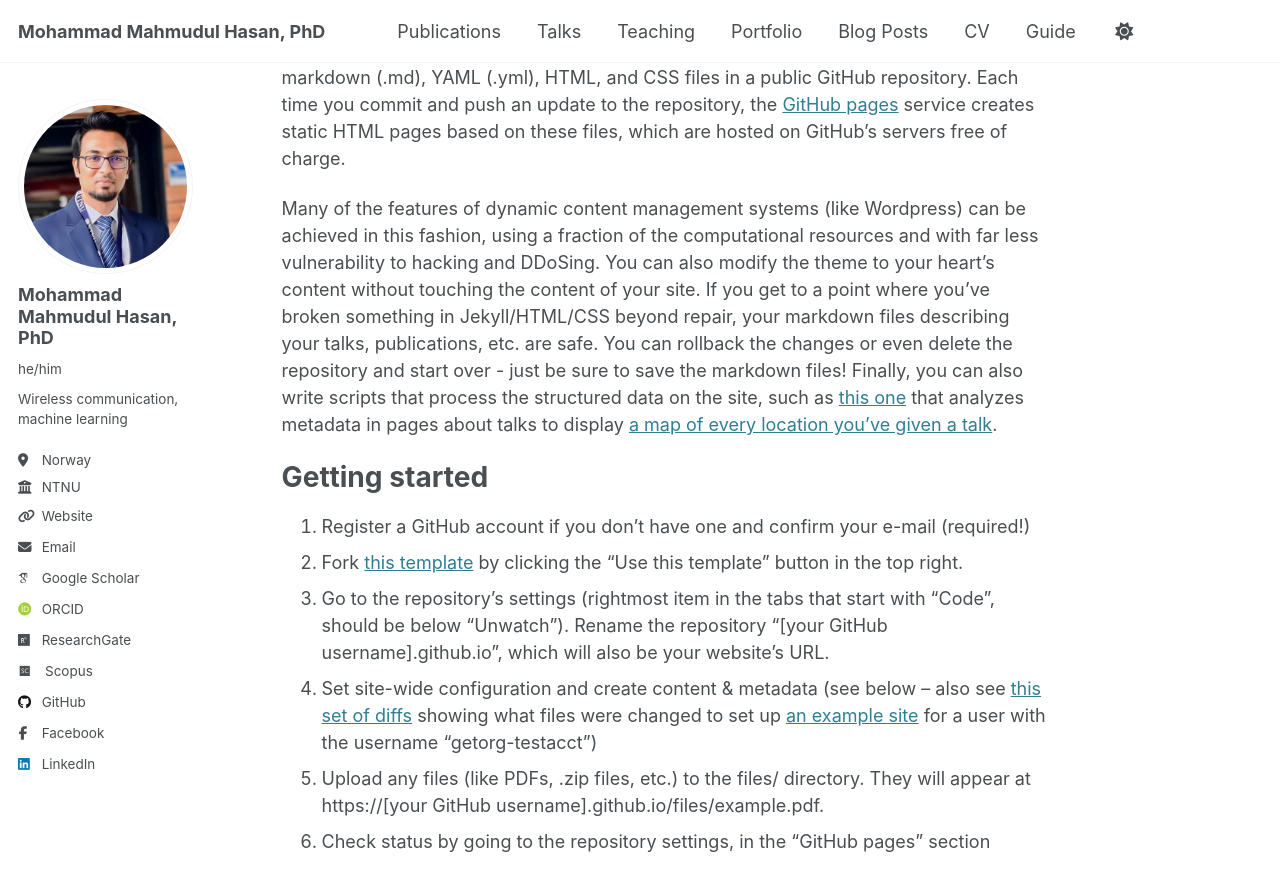
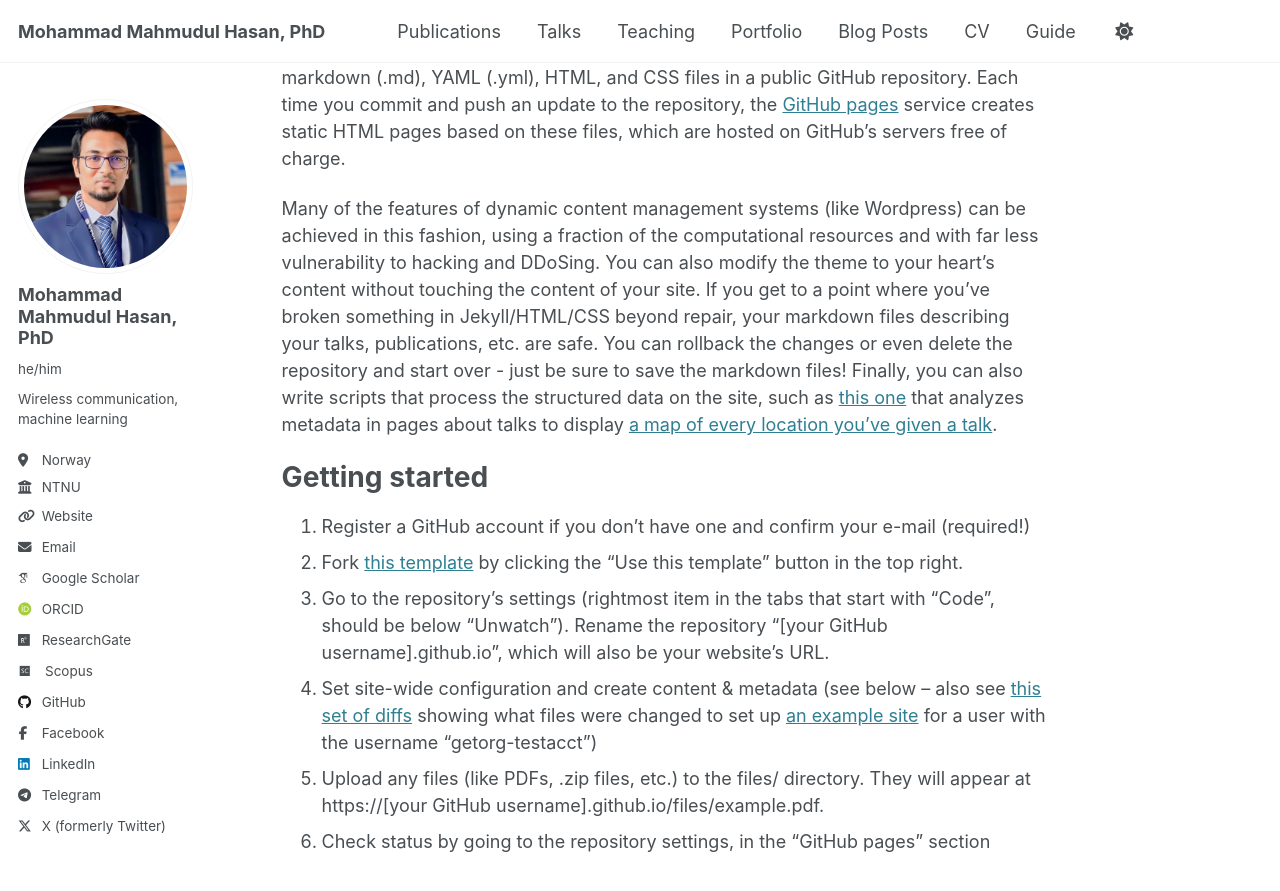
Before and after one commit to dearmahmud/dearmahmud.github.io, a Jekyll site: the page built from _pages/about.md, in a window 1280 px wide and 900 px high, scrolled down 528 px. Shown: the top 891 px of the window. Built offline with Jekyll 4.4.1, drawn with Linux system fonts in a browser that asks for light colours; some web fonts are replaced; part of the change alters nothing that is shown.

Commit message:
Update _config.yml

```diff
--- a/_config.yml
+++ b/_config.yml
@@ -65,9 +65,9 @@ author:
   pinterest        : # Username
   soundcloud       : # Username
   steam            : # Username
-  telegram         : # URL
+  telegram         : "dearmahmud"
   tumblr           : # Username
-  twitter          : # Username for X / Twitter
+  twitter          : "dearmahmud"
   vine             : # Username
   weibo            : # Username
   wikipedia        : # Username
```
